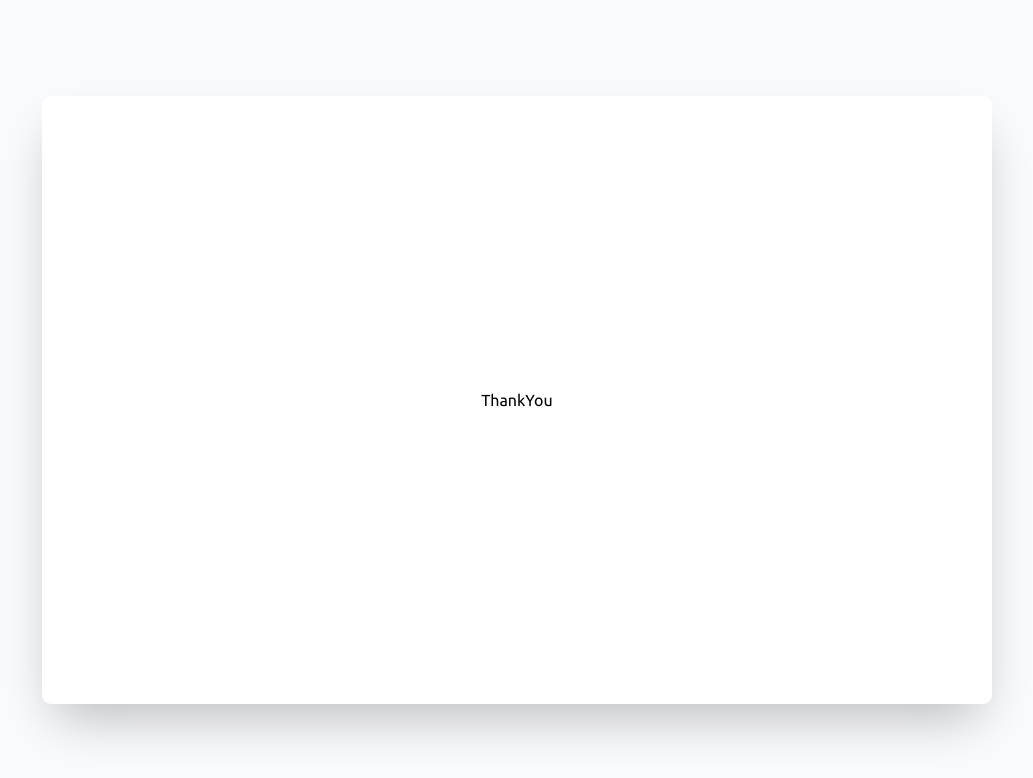
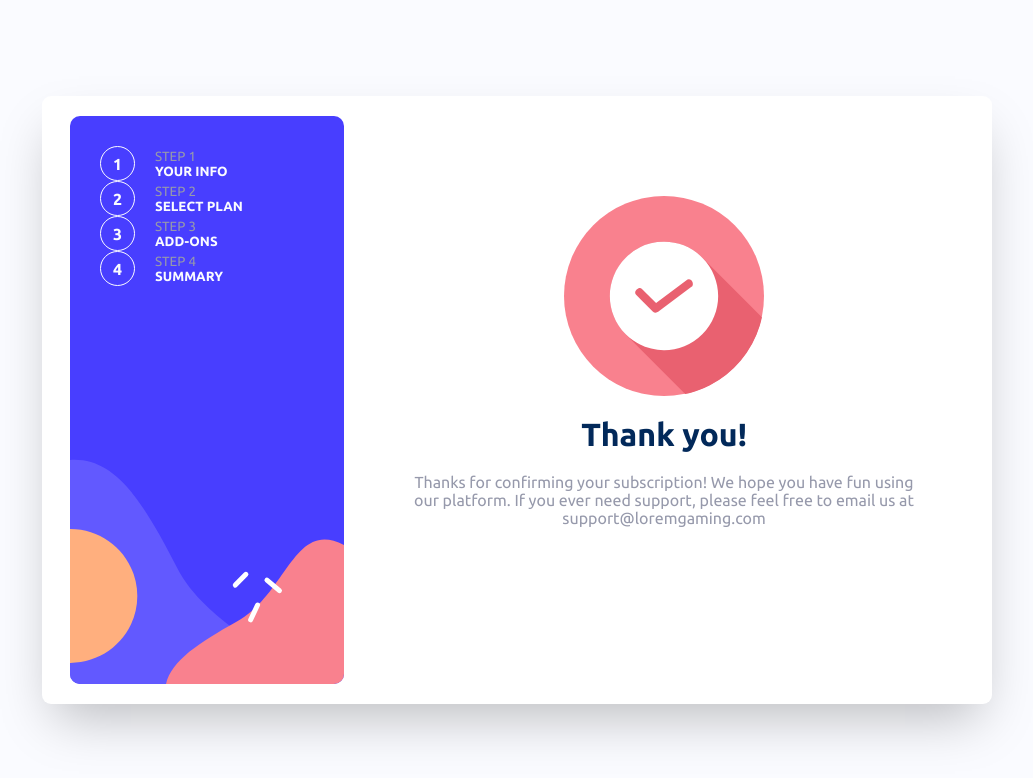
Before and after one commit to CipiVlad/multi_step_form, a React (Vite) app: page /thank-you in a window 1280 px wide. Shown: the top 778 px of the page, without its empty margins (123-1156 px from the left). Built offline with nearby package versions, Linux system fonts and the light colour scheme.

Commit message:
thankyou page and style

```diff
--- /dev/null
+++ b/src/components/page_cards/ThankYouCard.scss
@@ -0,0 +1,27 @@
+@import '../../sass/variable.scss';
+
+
+.thankyou_container {
+    display: flex;
+    flex-direction: column;
+    justify-content: center;
+    align-items: center;
+    gap: 20px;
+    margin: 2em 0;
+    padding: 3em;
+
+    img {
+        width: 200px;
+        height: 200px;
+    }
+
+    h1 {
+        color: $primaryMarineBlue;
+        font-weight: 700;
+    }
+
+    p {
+        text-align: center;
+        color: $neutralCoolGray;
+    }
+}
--- /dev/null
+++ b/src/components/page_cards/ThankYouCard.tsx
@@ -0,0 +1,23 @@
+import './ThankYouCard.scss'
+import image from '../../assets/images/icon-thank-you.svg'
+const thankyou = {
+    "imageAlt": "thankyou icon",
+    "title": "Thank you!",
+    "subtitle": "Thanks for confirming your subscription! We hope you have fun using our platform. If you ever need support, please feel free to email us at support@loremgaming.com"
+}
+
+const ThankYouCard = () => {
+    console.log(thankyou.image);
+
+    return (
+        <div className="stepcard_container">
+            <div className="thankyou_container">
+                <img src={image} alt={thankyou.imageAlt} />
+                <h1>{thankyou.title}</h1>
+                <p>{thankyou.subtitle}</p>
+            </div>
+        </div>
+    )
+}
+
+export default ThankYouCard
--- a/src/pages/ThankYou.tsx
+++ b/src/pages/ThankYou.tsx
@@ -1,6 +1,13 @@
+import SideBar from "../components/SideBar"
+import ThankYouCard from "../components/page_cards/ThankYouCard"
+
 const ThankYou = () => {
+
     return (
-        <div>ThankYou</div>
+        <>
+            <SideBar />
+            <ThankYouCard />
+        </>
     )
 }
 export default ThankYou
--- a/src/sass/_variable.scss
+++ b/src/sass/_variable.scss
@@ -22,3 +22,4 @@ $neutralWhite: hsl(0, 0%, 100%);
 // LAYOUT
 $layoutMobile: 375px;
 $layoutDesktop: 1440px;
+$layoutLenovo: 1366px;
```
